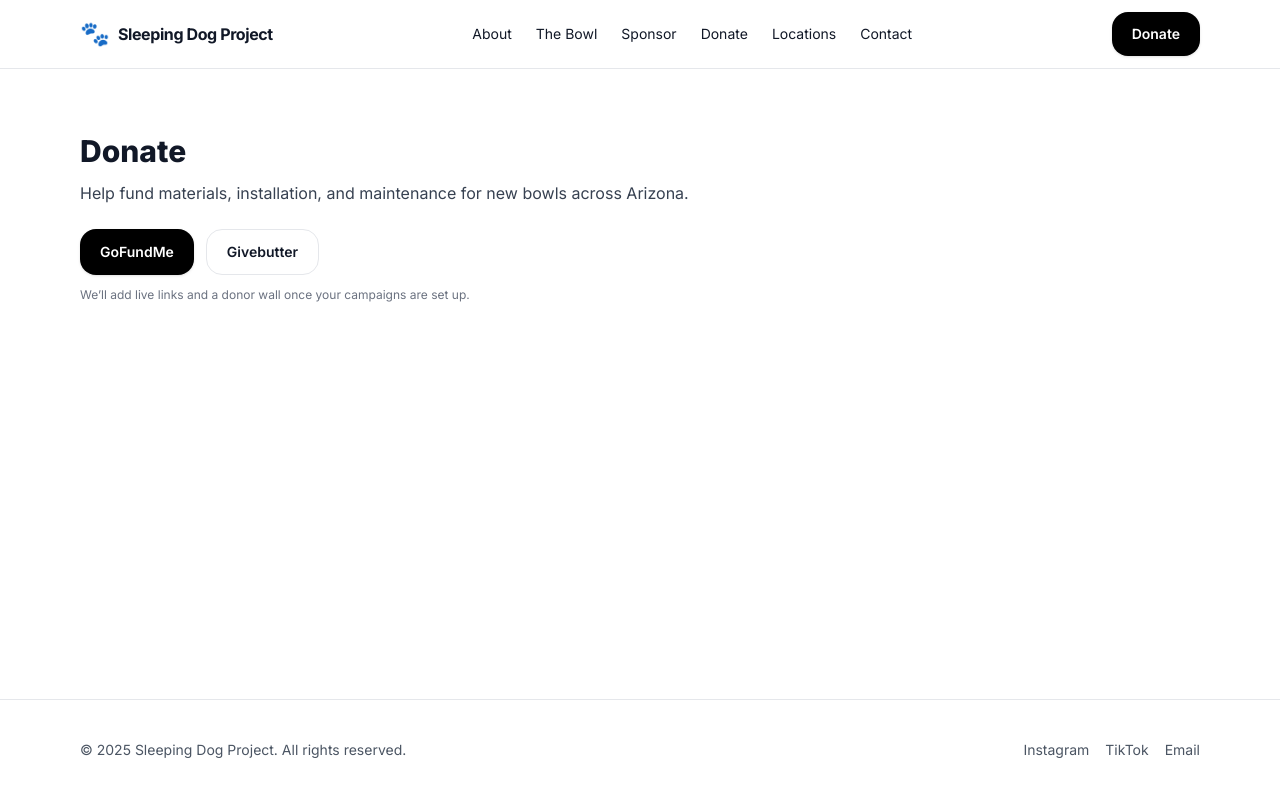
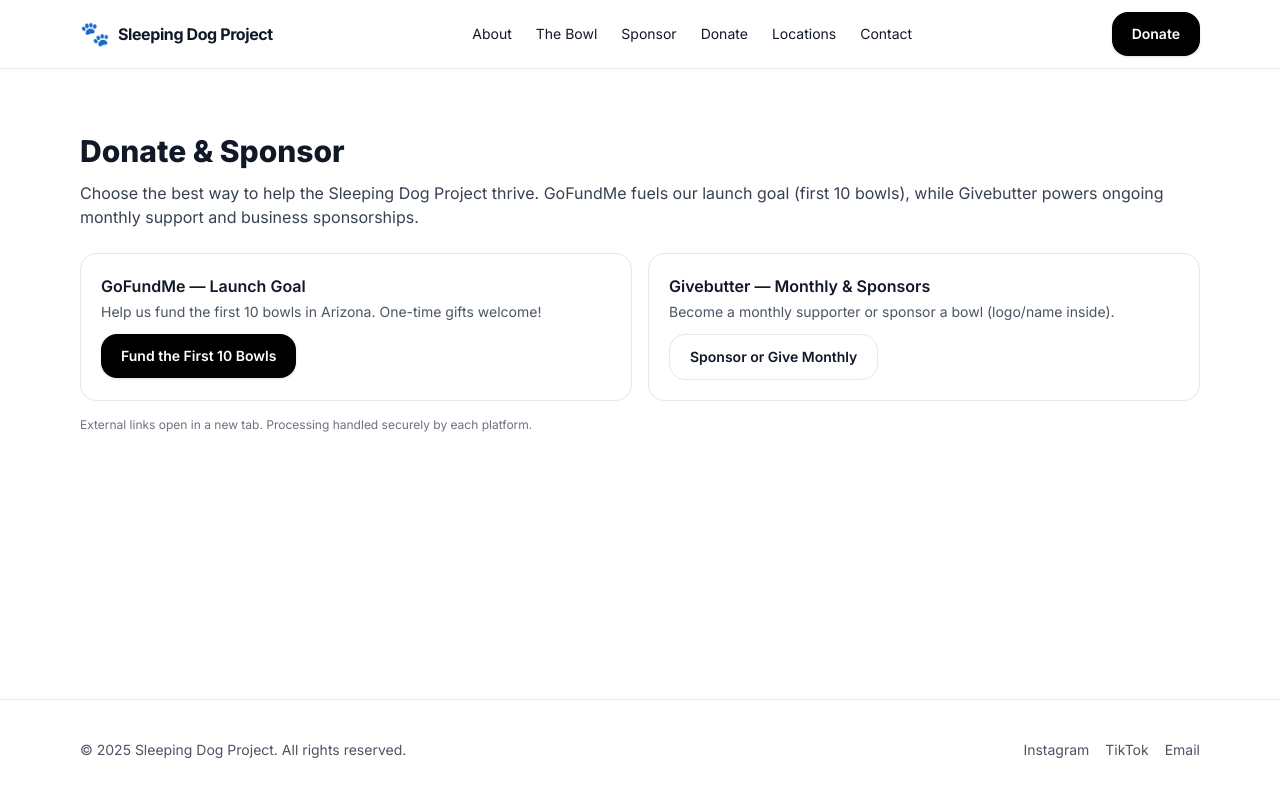
Before and after one commit to aduckett/sleeping-dog-project, a Next.js app: page /donate in a window 1280 px wide. Shown: the top 796 px of the page. Built offline with nearby package versions, Linux system fonts and the light colour scheme.

Commit message:
feat(donate): update GoFundMe + Givebutter links

```diff
--- a/app/donate/page.tsx
+++ b/app/donate/page.tsx
@@ -5,13 +5,38 @@ export default function DonatePage(){
   return (
     <>
       <Section>
-        <h1 className="text-3xl font-extrabold">Donate</h1>
-        <p className="text-gray-700 mt-3">Help fund materials, installation, and maintenance for new bowls across Arizona.</p>
-        <div className="mt-6 flex gap-3">
-          <Button href="#">GoFundMe</Button>
-          <Button href="#" variant="outline">Givebutter</Button>
+        <h1 className="text-3xl font-extrabold">Donate & Sponsor</h1>
+        <p className="text-gray-700 mt-3">
+          Choose the best way to help the Sleeping Dog Project thrive.
+          GoFundMe fuels our launch goal (first 10 bowls), while Givebutter powers
+          ongoing monthly support and business sponsorships.
+        </p>
+
+        <div className="mt-6 grid sm:grid-cols-2 gap-4">
+          <div className="rounded-2xl border p-5 bg-white">
+            <h2 className="font-semibold">GoFundMe — Launch Goal</h2>
+            <p className="text-sm text-gray-600 mt-1">
+              Help us fund the first 10 bowls in Arizona. One-time gifts welcome!
+            </p>
+            <Button href="https://www.gofundme.com/f/SleepingDog" className="mt-3 no-underline">
+              Fund the First 10 Bowls
+            </Button>
+          </div>
+
+          <div className="rounded-2xl border p-5 bg-white">
+            <h2 className="font-semibold">Givebutter — Monthly & Sponsors</h2>
+            <p className="text-sm text-gray-600 mt-1">
+              Become a monthly supporter or sponsor a bowl (logo/name inside).
+            </p>
+            <Button href="https://givebutter.com/sleepingdog" variant="outline" className="mt-3 no-underline">
+              Sponsor or Give Monthly
+            </Button>
+          </div>
         </div>
-        <p className="mt-3 text-xs text-gray-500">We’ll add live links and a donor wall once your campaigns are set up.</p>
+
+        <p className="mt-4 text-xs text-gray-500">
+          External links open in a new tab. Processing handled securely by each platform.
+        </p>
       </Section>
     </>
   );
--- a/components/Hero.tsx
+++ b/components/Hero.tsx
@@ -15,8 +15,12 @@ export default function Hero(){
             Cement <em>Sleeping Dog Bowls</em> for Arizona parks & trails—safe hydration stations that double as public art.
           </p>
           <div className="mt-6 flex flex-wrap gap-3">
-            <Button href="/donate">Donate Now</Button>
-            <Button href="/sponsor" variant="outline">Sponsor a Bowl</Button>
+            <Button href="https://www.gofundme.com/f/SleepingDog" className="no-underline">
+              Fund the First 10 Bowls
+            </Button>
+            <Button href="https://givebutter.com/sleepingdog" variant="outline" className="no-underline">
+              Sponsor or Give Monthly
+            </Button>
             <Button href="/the-bowl" variant="outline">See the Bowl</Button>
           </div>
           <p className="mt-3 text-xs text-gray-500">Arizona first. Nation next.</p>
--- a/components/Navbar.tsx
+++ b/components/Navbar.tsx
@@ -21,7 +21,9 @@ export default function Navbar() {
           <Link href="/locations" className="hover:text-black">Locations</Link>
           <Link href="/contact" className="hover:text-black">Contact</Link>
         </nav>
-        <div className="hidden md:block"><Button href="/donate">Donate</Button></div>
+        <div className="hidden md:block">
+  <Button href="https://givebutter.com/sleepingdog">Donate</Button>
+</div>
         <button className="md:hidden p-2" aria-label="Menu" onClick={() => setOpen(!open)}>☰</button>
       </Container>
       {open && (
--- a/components/ui/Button.tsx
+++ b/components/ui/Button.tsx
@@ -6,6 +6,17 @@ export default function Button({ href, children, variant = "solid", className =
   const cls = variant === "solid"
     ? "inline-flex items-center rounded-2xl bg-black text-white px-5 py-3 text-sm font-semibold shadow hover:opacity-90"
     : "inline-flex items-center rounded-2xl border px-5 py-3 text-sm font-semibold hover:shadow";
-  if (href) return <a href={href} className={`${cls} ${className}`}>{children}</a>;
-  return <button onClick={onClick} className={`${cls} ${className}`}>{children}</button>;
+  if (href) {
+  const external = href.startsWith("http");
+  return (
+    <a
+      href={href}
+      target={external ? "_blank" : undefined}
+      rel={external ? "noopener noreferrer" : undefined}
+      className={`${cls} ${className}`}
+    >
+      {children}
+    </a>
+  );
 }
+}
```
